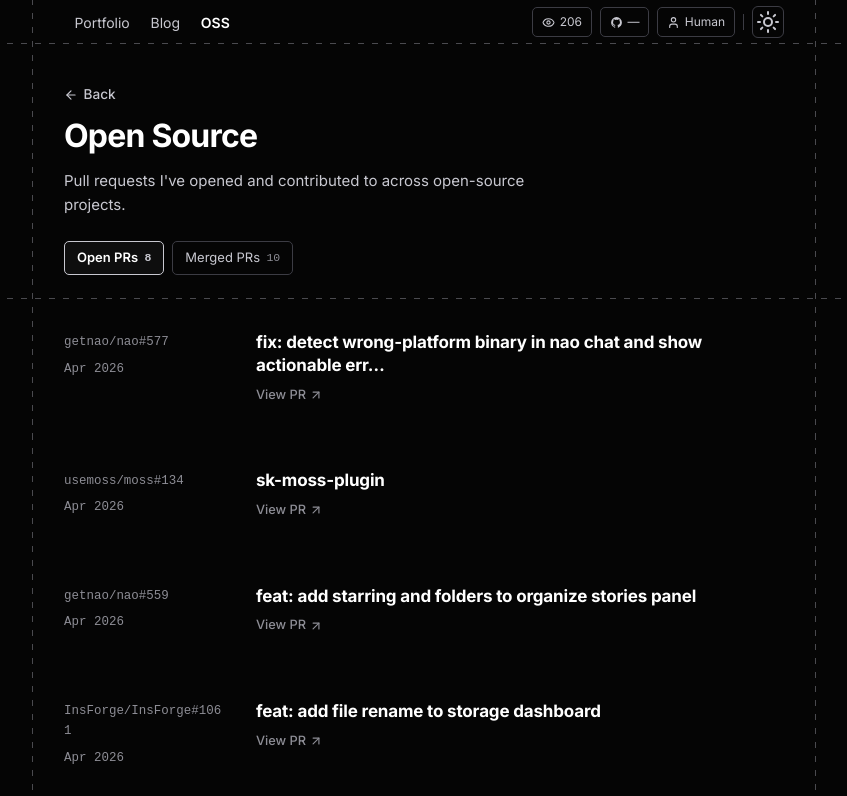
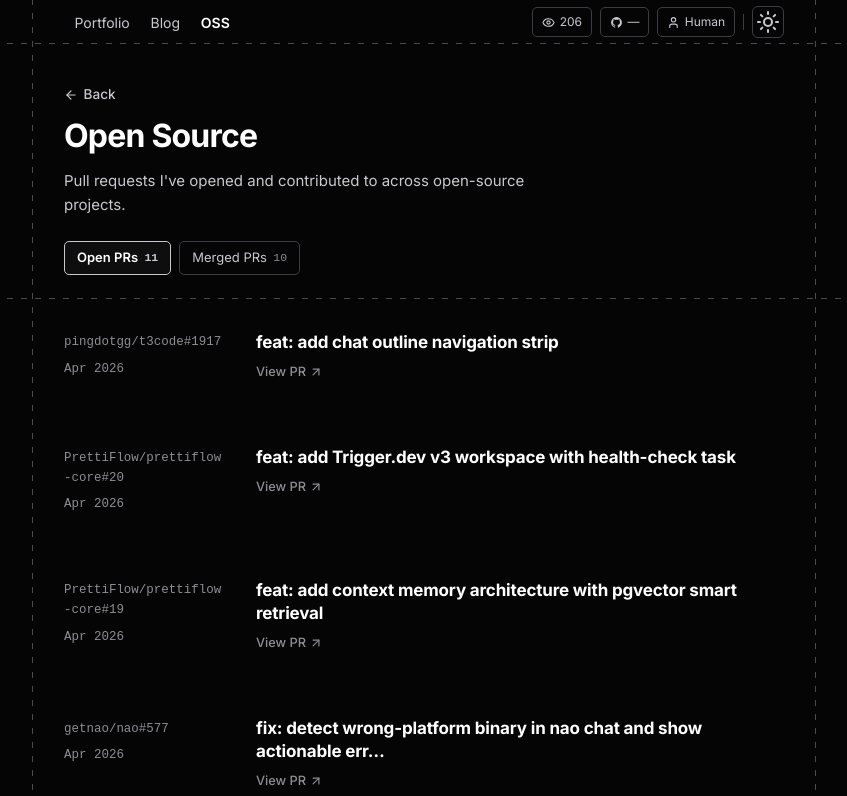
Before and after one commit to Abhijitam01/portfolio-website, a Next.js app: page /oss in a window 1280 px wide. Shown: the top 796 px of the page, without its empty margins (216-1063 px from the left). Built offline with nearby package versions, Linux system fonts and the light colour scheme; no server answers.

Commit message:
feat: add open PRs for t3code and PrettiFlow (Trigger.dev + pgvector memory)

```diff
--- a/src/data/oss.ts
+++ b/src/data/oss.ts
@@ -8,6 +8,27 @@ export type PR = {
 };
 
 export const openPRs: PR[] = [
+  {
+    title: "feat: add chat outline navigation strip",
+    repo: "pingdotgg/t3code",
+    number: 1917,
+    url: "https://github.com/pingdotgg/t3code/pull/1917",
+    date: "Apr 2026",
+  },
+  {
+    title: "feat: add Trigger.dev v3 workspace with health-check task",
+    repo: "PrettiFlow/prettiflow-core",
+    number: 20,
+    url: "https://github.com/PrettiFlow/prettiflow-core/pull/20",
+    date: "Apr 2026",
+  },
+  {
+    title: "feat: add context memory architecture with pgvector smart retrieval",
+    repo: "PrettiFlow/prettiflow-core",
+    number: 19,
+    url: "https://github.com/PrettiFlow/prettiflow-core/pull/19",
+    date: "Apr 2026",
+  },
   {
     title: "fix: detect wrong-platform binary in nao chat and show actionable err…",
     repo: "getnao/nao",
```
